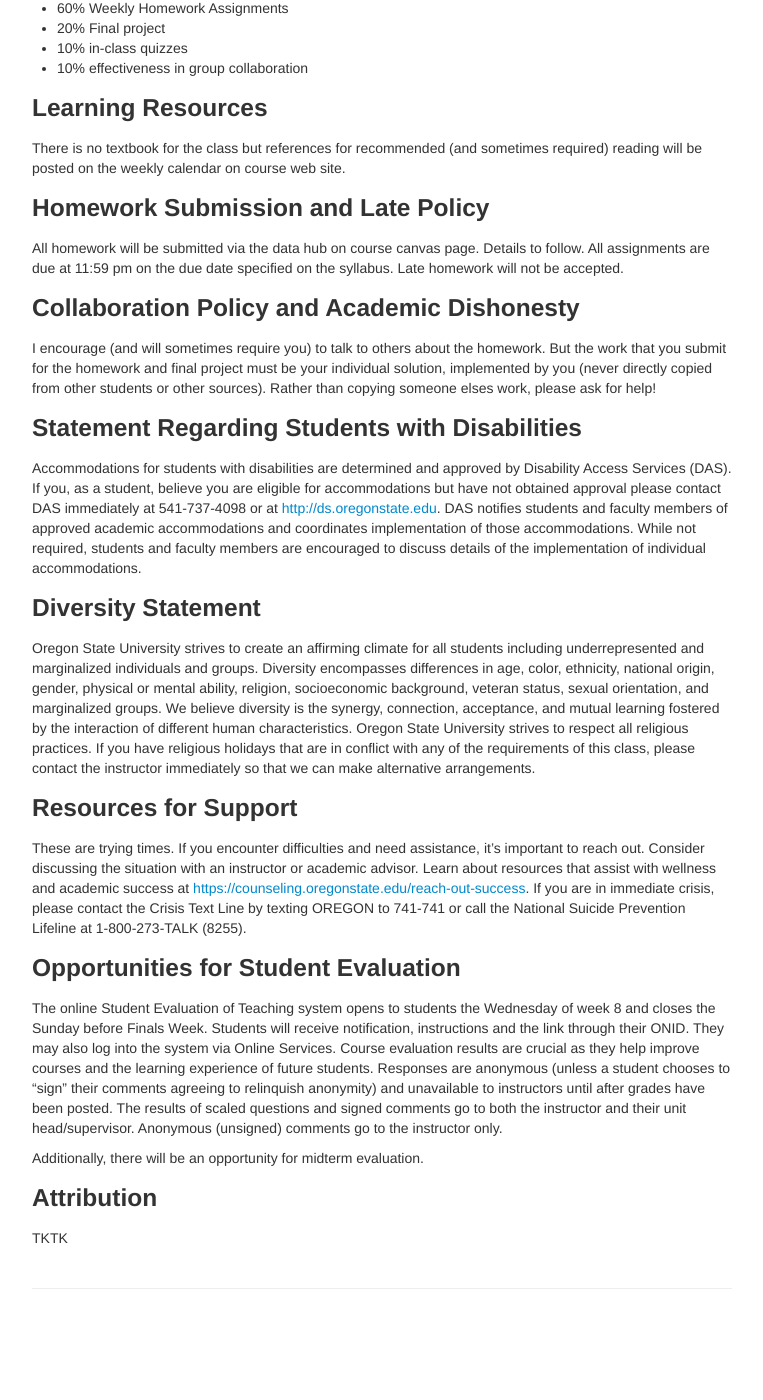
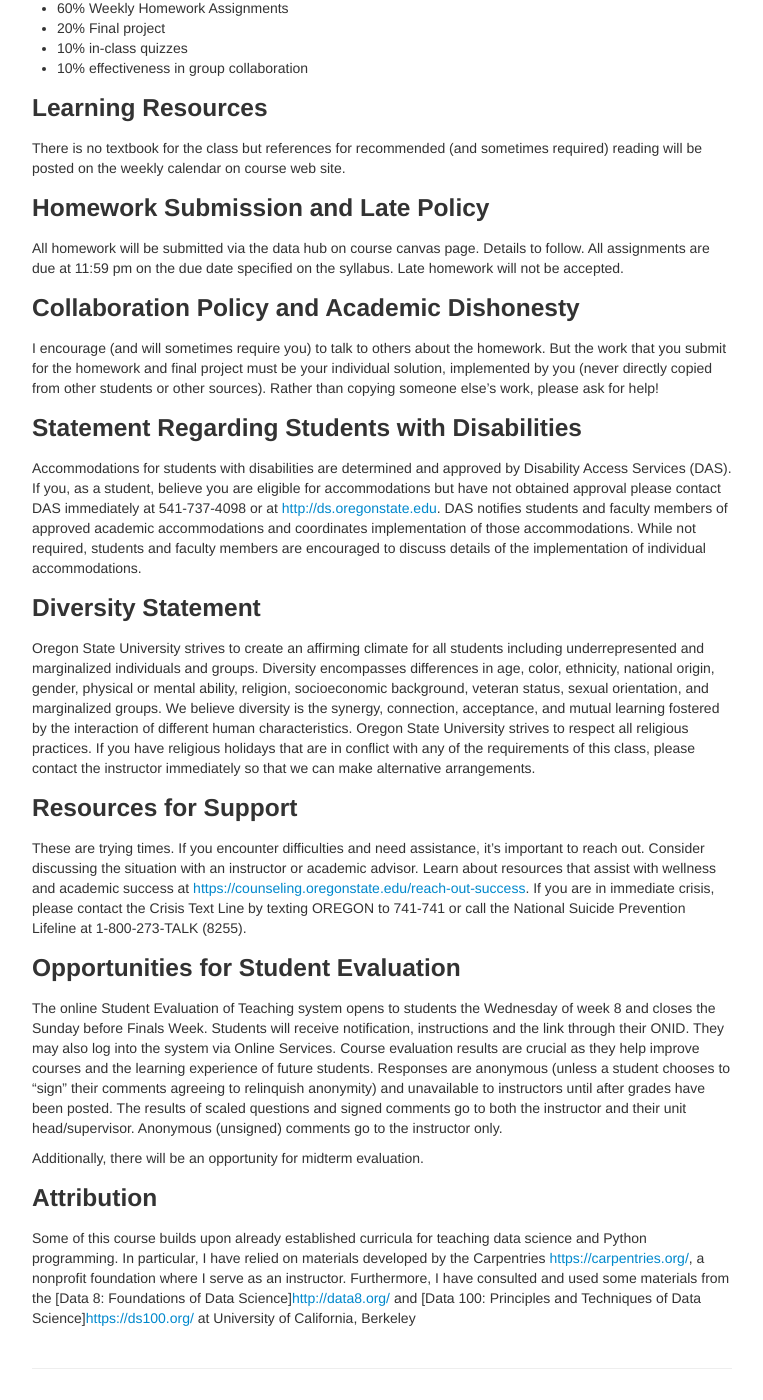
Before and after one commit to timothylwarren/bds311-sp21, a Jekyll site: the page built from syllabus.md, in a window 1280 px wide and 1400 px high, scrolled down 1374 px. Shown: the whole window, without its empty margins (258-1021 px from the left). Built offline with Jekyll 4.4.1, drawn with Linux system fonts in a browser that asks for light colours; before the commit the page ends 2694 px from its top, so only the background shows below that; some of the changed text lies outside the part shown.

Commit message:
updated syllabus

```diff
--- a/syllabus.md
+++ b/syllabus.md
@@ -78,7 +78,7 @@ All homework will be submitted via the data hub on course canvas page. Details t
 
 ### Collaboration Policy and Academic Dishonesty
 
-I encourage (and will sometimes require you) to talk to others about the homework. But the work that you submit for the homework and final project must be your individual solution, implemented by you (never directly copied from other students or other sources). Rather than copying someone elses work, please ask for help!
+I encourage (and will sometimes require you) to talk to others about the homework. But the work that you submit for the homework and final project must be your individual solution, implemented by you (never directly copied from other students or other sources). Rather than copying someone else's work, please ask for help!
 
 ### Statement Regarding Students with Disabilities
 
@@ -106,4 +106,4 @@ Additionally, there will be an opportunity for midterm evaluation.
 ### Attribution
 
 
-TKTK
+Some of this course builds upon already established curricula for teaching data science and Python programming. In particular, I have relied on materials developed by the Carpentries <https://carpentries.org/>, a nonprofit foundation where I serve as an instructor. Furthermore, I have consulted and used some materials from the [Data 8: Foundations of Data Science]<http://data8.org/> and [Data 100: Principles and Techniques of Data Science]<https://ds100.org/> at University of California, Berkeley
```
Also changed, not shown: other parts of syllabus.md (+1 -1 lines).
